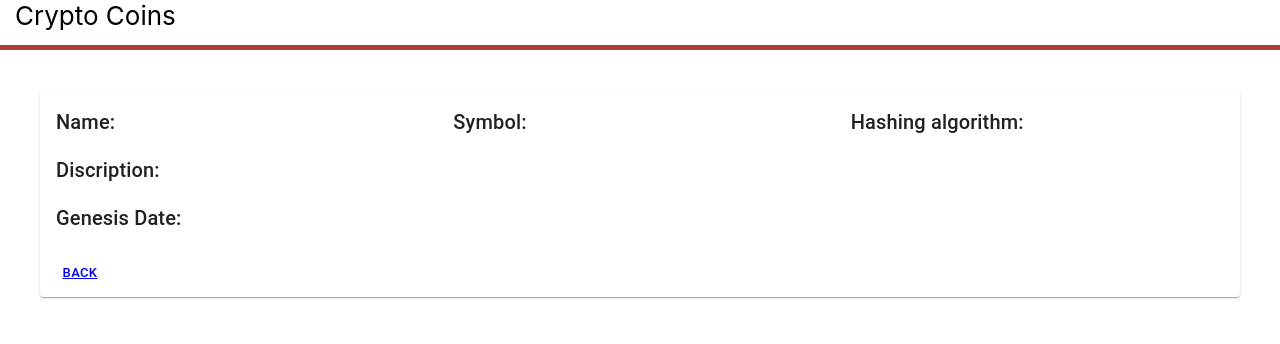
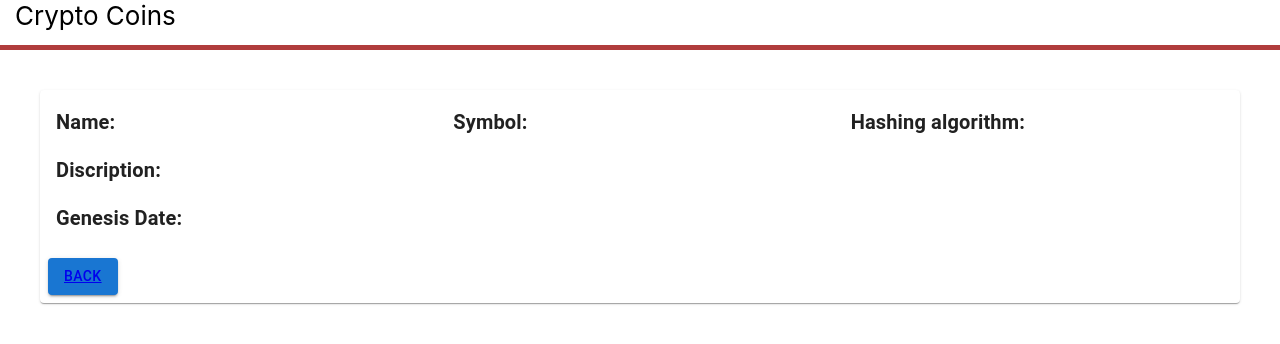
Before and after one commit to saurabhspatil/react-app, a React (Create React App) app: page /view-coin-details/1 in a window 1280 px wide. Shown: the top 344 px of the page. Built offline with nearby package versions, Linux system fonts and the light colour scheme; no server answers.

Commit message:
UI Changes

```diff
--- a/src/components/coinDetails.js
+++ b/src/components/coinDetails.js
@@ -58,30 +58,29 @@ export default function CoinDetails() {
             <CardContent>
             <Grid container spacing={3}>
                 <Grid item xs>
-                    <Typography variant="h6" component="h2">{LABEL_NAME}: </Typography>
-                    {name}
+                    <Typography variant="h6" component="h2" style={{fontWeight: "700"}}>{LABEL_NAME}: <span style={{fontWeight: "normal"}}>{name}</span></Typography>
                 </Grid>
                 <Grid item xs>
-                    <Typography variant="h6" component="h2">{LABEL_SYMBOL}: </Typography>
-                    {symbol}
+                    <Typography variant="h6" component="h2" style={{fontWeight: "700"}}>{LABEL_SYMBOL}: <span style={{fontWeight: "normal"}}>{symbol}</span></Typography>
                 </Grid>
                 <Grid item xs>
-                    <Typography variant="h6" component="h2">{LABEL_HASHING_ALGO}: </Typography>
-                    {hashing_algorithm}
+                    <Typography variant="h6" component="h2" style={{fontWeight: "700"}}>{LABEL_HASHING_ALGO}: <span style={{fontWeight: "normal"}}>{hashing_algorithm}</span>
+                    </Typography>
                 </Grid>
             </Grid>
             <Grid container sx={{marginTop:2}}>
-                <Typography variant="h6" component="h2">{LABEL_DISCRIPTION}:</Typography>
+                <Typography variant="h6" component="h2" style={{fontWeight: "700"}}>{LABEL_DISCRIPTION}:</Typography>
                 <Grid item>
-                    <div dangerouslySetInnerHTML={{__html: en}}/>
+                    <div style={{fontSize: "14"}} dangerouslySetInnerHTML={{__html: en}}/>
                 </Grid>
             </Grid>
-            <Typography variant="h6" component="h2" sx={{marginTop:2}}>{LABEL_GENESIS_DT}:</Typography>
-                {genesis_date}
+            <Typography variant="h6" component="h2" sx={{marginTop:2}} style={{fontWeight: "700"}}>{LABEL_GENESIS_DT}:
+                <span style={{fontWeight: "normal"}}> {genesis_date}</span>
+            </Typography>
             </CardContent>
             </CardActionArea>
             <CardActions>
-                <Button size="small" color="primary">
+                <Button size="medium" variant="contained" href="#contained-buttons">
                     <Link to={`/`}>Back</Link>
                 </Button>
             </CardActions>
--- a/src/components/mainContainer.js
+++ b/src/components/mainContainer.js
@@ -1,5 +1,6 @@
 import React, { useState, useEffect } from 'react';
 import TableView from './tableView';
+import CircularProgress from '@mui/material/CircularProgress';
 import {
     API_URL, COINS_MARKET, EUR_CURR, MARKET_CAP_DESC
 } from '../constants';
@@ -32,10 +33,10 @@ const AppContainer = () => {
 
     return (
         <>
-        {tableData.length &&
+        {tableData?.length ?
             <TableView
                 tableData={tableData}
-            />
+            /> : <CircularProgress color="inherit" />
         }
         </>
     )
--- a/src/components/tableView.js
+++ b/src/components/tableView.js
@@ -2,22 +2,43 @@ import React, { useState } from 'react';
 import Paper from '@mui/material/Paper';
 import Table from '@mui/material/Table';
 import TableBody from '@mui/material/TableBody';
-import TableCell from '@mui/material/TableCell';
+import TableCell, { tableCellClasses } from '@mui/material/TableCell';
 import TableContainer from '@mui/material/TableContainer';
 import TableHead from '@mui/material/TableHead';
 import TablePagination from '@mui/material/TablePagination';
 import TableRow from '@mui/material/TableRow';
 import Grid from '@mui/material/Grid';
+import { styled } from '@mui/material/styles';
 import { Link } from "react-router-dom";
 import {
-    API_URL, LABEL_NAME, LABEL_SYMBOL, LABEL_CURRENT_PRICE, LABEL_HIGH_24_HRS_PRICE, LABEL_LOW_24_HRS_PRICE, CSS_RIGHT,
-    LABEL_HASHING_ALGO, LABEL_DISCRIPTION, LABEL_GENESIS_DT
+    API_URL, LABEL_NAME, LABEL_SYMBOL, LABEL_CURRENT_PRICE, LABEL_HIGH_24_HRS_PRICE, LABEL_LOW_24_HRS_PRICE, CSS_RIGHT
 } from '../constants';
 
+const StyledTableCell = styled(TableCell)(({ theme }) => ({
+  [`&.${tableCellClasses.head}`]: {
+    backgroundColor: '#f16c6c',
+    color: theme.palette.common.white,
+    fontSize: 18,
+    fontWeight: 'bold'
+  },
+  [`&.${tableCellClasses.body}`]: {
+    fontSize: 14,
+  },
+}));
+
+const StyledTableRow = styled(TableRow)(({ theme }) => ({
+  '&:nth-of-type(odd)': {
+    backgroundColor: theme.palette.action.hover,
+  },
+  // hide last border
+  '&:last-child td, &:last-child th': {
+    border: 0,
+  },
+}));
 
 //create columns
 const columns = [
-  { id: 'image', label: '', minWidth: 30 },
+  { id: 'image', label: '', width: 30},
   { id: 'name', label: LABEL_NAME, minWidth: 100 },
   { id: 'symbol', label: LABEL_SYMBOL, minWidth: 30 },
   { id: 'current_price', label: LABEL_CURRENT_PRICE, minWidth: 170, align: CSS_RIGHT},
@@ -76,18 +97,18 @@ export default function StickyHeadTable(props={}) {
     <>
     <Grid item xs={'auto'}>
     <Paper sx={{ overflow: 'hidden' }}>
-      <TableContainer sx={{ maxHeight: '80vh', margin: 2}}>
+      <TableContainer sx={{ maxHeight: '80vh', margin: 2, width: '98%'}}>
         <Table stickyHeader aria-label="sticky table">
           <TableHead>
             <TableRow>
               {columns.map((column) => (
-                <TableCell
+                <StyledTableCell
                   key={column.id}
                   align={column.align}
                   style={{ minWidth: column.minWidth }}
                 >
                   {column.label}
-                </TableCell>
+                </StyledTableCell>
               ))}
             </TableRow>
           </TableHead>
@@ -96,20 +117,20 @@ export default function StickyHeadTable(props={}) {
               .slice(page * rowsPerPage, page * rowsPerPage + rowsPerPage)
               .map((row) => {
                 return (
-                  <TableRow hover role="checkbox"
+                  <StyledTableRow hover role="checkbox"
                     tabIndex={-1}
                     key={row.id}>
                     {columns.map((column) => {
                       const value = row[column.id];
                       return (
-                        <TableCell key={column.id} align={column.align}>
+                        <StyledTableCell key={column.id} align={column.align}>
                           {column?.id === 'image'
                             ? renderImage(row)
                             : renderLink(value, column, row)}
-                        </TableCell>
+                        </StyledTableCell>
                       );
                     })}
-                  </TableRow>
+                  </StyledTableRow>
                 );
               })}
           </TableBody>
```
